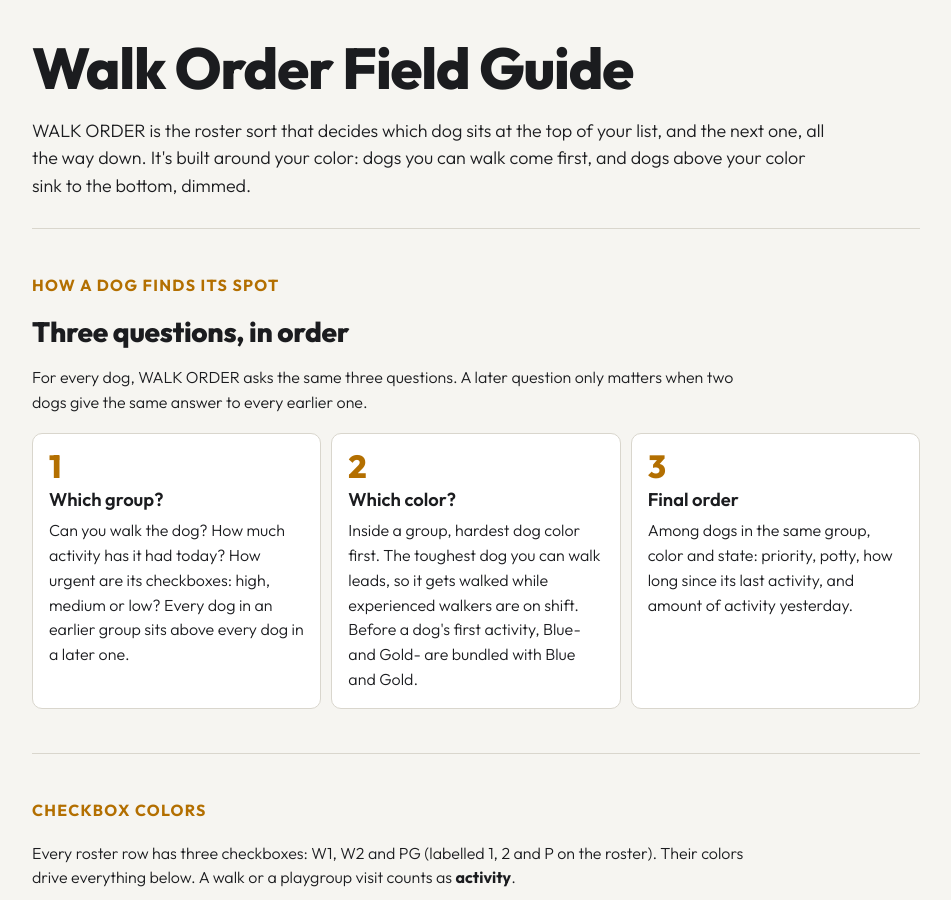
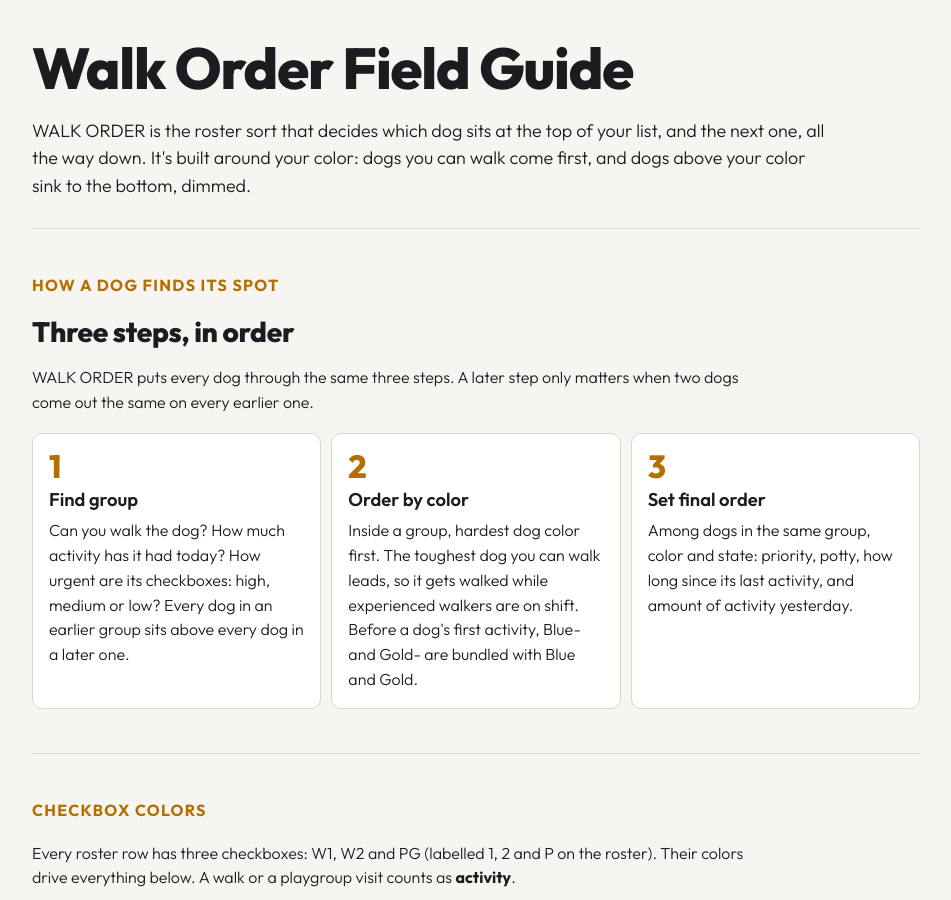
Before and after one commit to kirbsauce/dog-walker-assistant-docs, a Jekyll site: the page walk_order.html, which Jekyll copies as it is, in a window 1280 px wide and 900 px high. Shown: the whole window, without its empty margins (164-1115 px from the left). Built offline with Jekyll 4.4.1, drawn with Linux system fonts in a browser that asks for light colours; some of the changed text lies outside the part shown.

Commit message:
Name the Walk Order steps Find group, Order by color, Set final order
Use the action names on the three step cards and the step section
labels, and retitle the opening section "Three steps, in order" now
that the cards aren't questions.

Co-Authored-By: Claude Opus 5.5 <noreply@anthropic.com>
Claude-Session: https://claude.ai/code/session_01Gn98H5icQkvFvkCZpGcr4i

```diff
--- a/walk_order.html
+++ b/walk_order.html
@@ -210,7 +210,7 @@ header.top { padding-block: 36px 28px; display: grid; gap: 16px; }
 .stable .bandnote { font-family: var(--body); font-weight: 400; font-size: 0.85rem; color: var(--muted); margin-left: 8px; }
 @media (max-width: 520px) { .stable th, .stable td { padding: 8px; } }
 
-/* ---------- three questions ---------- */
+/* ---------- three steps ---------- */
 .q3 { display: grid; grid-template-columns: repeat(auto-fit, minmax(230px, 1fr)); gap: 10px; }
 .q {
   background: var(--surface); border: 1px solid var(--line); border-radius: 10px; padding: 16px;
@@ -273,12 +273,12 @@ img { max-width: 100%; }
 <!-- ============================================================ -->
 <section class="block" id="questions">
   <div class="eyebrow">How a dog finds its spot</div>
-  <h2>Three questions, in order</h2>
-  <p>For every dog, WALK ORDER asks the same three questions. A later question only matters when two dogs give the same answer to every earlier one.</p>
+  <h2>Three steps, in order</h2>
+  <p>WALK ORDER puts every dog through the same three steps. A later step only matters when two dogs come out the same on every earlier one.</p>
   <div class="q3">
-    <div class="q"><span class="n">1</span><h3>Which group?</h3><p>Can you walk the dog? How much activity has it had today? How urgent are its checkboxes: high, medium or low? Every dog in an earlier group sits above every dog in a later one.</p></div>
-    <div class="q"><span class="n">2</span><h3>Which color?</h3><p>Inside a group, hardest dog color first. The toughest dog you can walk leads, so it gets walked while experienced walkers are on shift. Before a dog's first activity, Blue- and Gold- are bundled with Blue and Gold.</p></div>
-    <div class="q"><span class="n">3</span><h3>Final order</h3><p>Among dogs in the same group, color and state: priority, potty, how long since its last activity, and amount of activity yesterday.</p></div>
+    <div class="q"><span class="n">1</span><h3>Find group</h3><p>Can you walk the dog? How much activity has it had today? How urgent are its checkboxes: high, medium or low? Every dog in an earlier group sits above every dog in a later one.</p></div>
+    <div class="q"><span class="n">2</span><h3>Order by color</h3><p>Inside a group, hardest dog color first. The toughest dog you can walk leads, so it gets walked while experienced walkers are on shift. Before a dog's first activity, Blue- and Gold- are bundled with Blue and Gold.</p></div>
+    <div class="q"><span class="n">3</span><h3>Set final order</h3><p>Among dogs in the same group, color and state: priority, potty, how long since its last activity, and amount of activity yesterday.</p></div>
   </div>
 </section>
 
@@ -372,7 +372,7 @@ img { max-width: 100%; }
 
 <!-- ============================================================ -->
 <section class="block" id="groups">
-  <div class="eyebrow">Step 1 – Which group?</div>
+  <div class="eyebrow">Step 1 – Find group</div>
   <h2>Twelve groups, always in this order</h2>
   <p>Each group is a set of states, split by whether you can walk the dog. Every dog lands in exactly one group, and every dog in a group sits above every dog in the next. A group with no dogs in it doesn't show.</p>
   <p>The States column lists which states are in the group and the order they go in. Within a group, dogs go by color first, then by this state order.</p>
@@ -402,7 +402,7 @@ img { max-width: 100%; }
 
 <!-- ============================================================ -->
 <section class="block" id="colors">
-  <div class="eyebrow">Step 2 – Which color?</div>
+  <div class="eyebrow">Step 2 – Order by color</div>
   <h2>Colors, easiest to hardest</h2>
   <p>Inside a group, dogs go hardest color first. You can walk any dog at or below your color.</p>
 
@@ -434,7 +434,7 @@ img { max-width: 100%; }
 
 <!-- ============================================================ -->
 <section class="block" id="final-order">
-  <div class="eyebrow">Step 3 – Final order</div>
+  <div class="eyebrow">Step 3 – Set final order</div>
   <h2>Final order</h2>
   <p>When two dogs share a group, a color <b>and a state</b>, WALK ORDER compares them with the rules below, in order. The first rule where they differ decides it. Groups for dogs with no activity yet use one list; all other groups use the other.</p>
 
```
